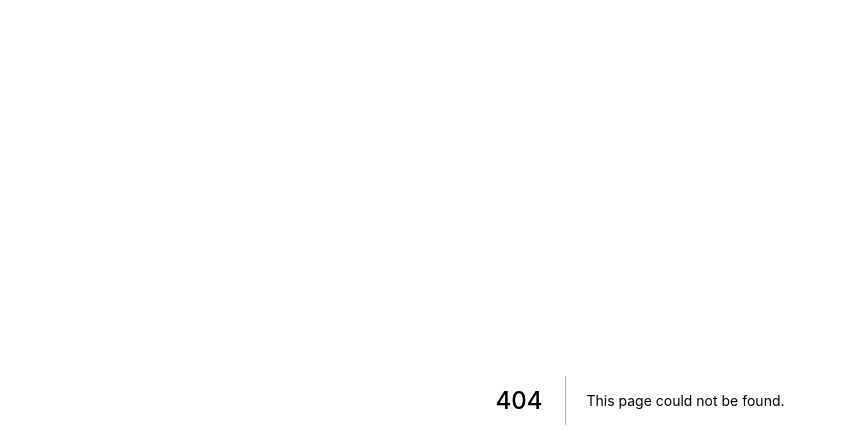
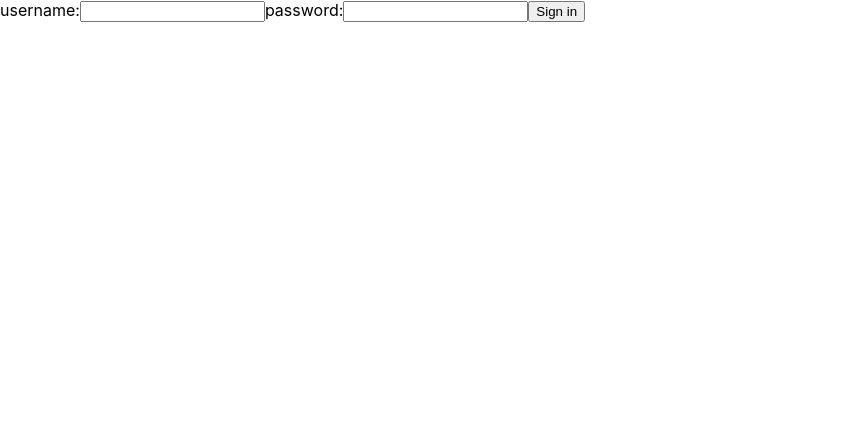
Before and after one commit to teerasej/nextjs_typescript_fundamental_1, a Next.js app: page /login-client in a window 1280 px wide. Before the commit this address had no page. Shown: the top 448 px of the page, without its empty margins (0-846 px from the left). Built offline with nearby package versions, Linux system fonts and the light colour scheme.

Commit message:
declare login from as a page - provide form element with onSubmit function

```diff
--- /dev/null
+++ b/pages/login-client.tsx
@@ -0,0 +1,23 @@
+
+
+import React, { FormEvent } from 'react'
+import { NextPage } from 'next/types'
+
+
+const LoginForm: NextPage = () => {
+
+  const goSignIn = async (event:FormEvent<HTMLFormElement>) => {
+  }
+  return (
+    <form onSubmit={goSignIn}>
+      <label data-for="username">username:</label>
+      <input type="text" id="username" name="username" />
+      <label data-for="password">password:</label>
+      <input type="password" id="password" name="password" />
+      <button type="submit">Sign in</button>
+    </form>
+  )
+}
+
+
+export default LoginForm;
```
